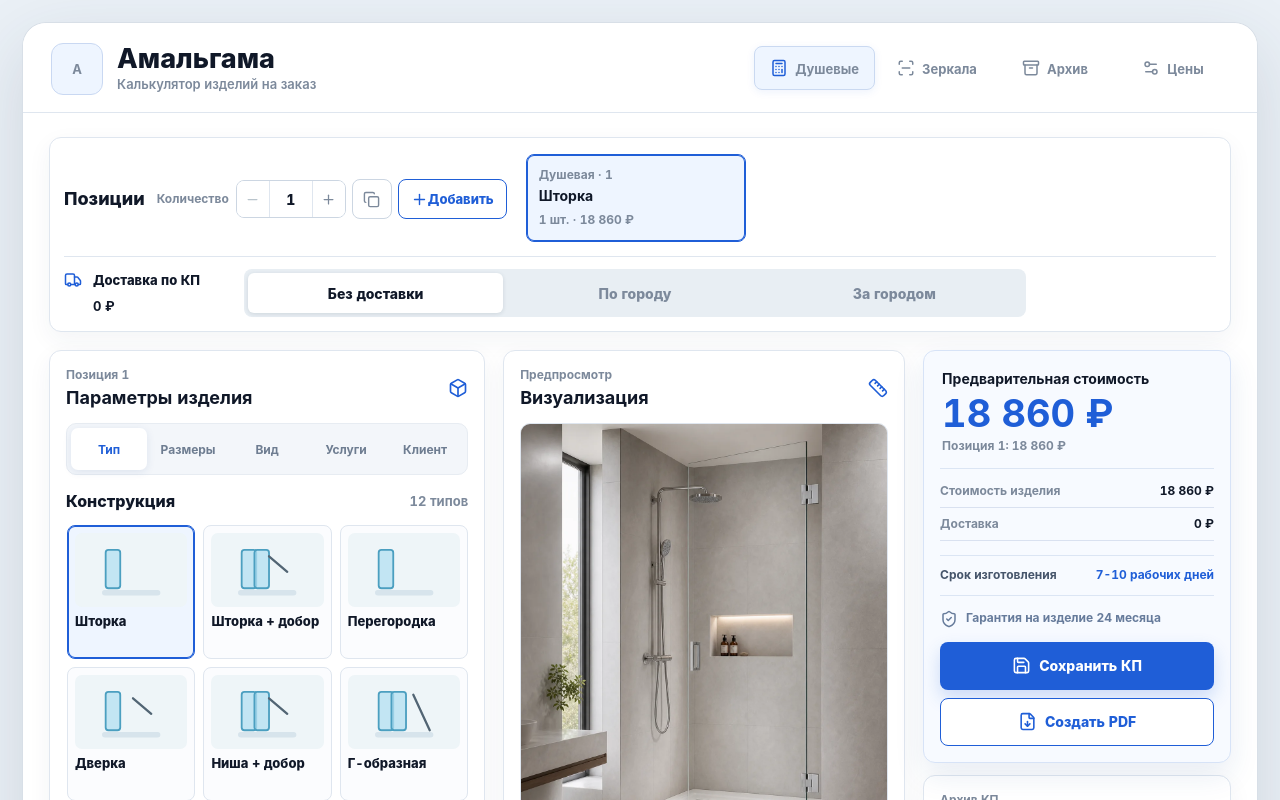
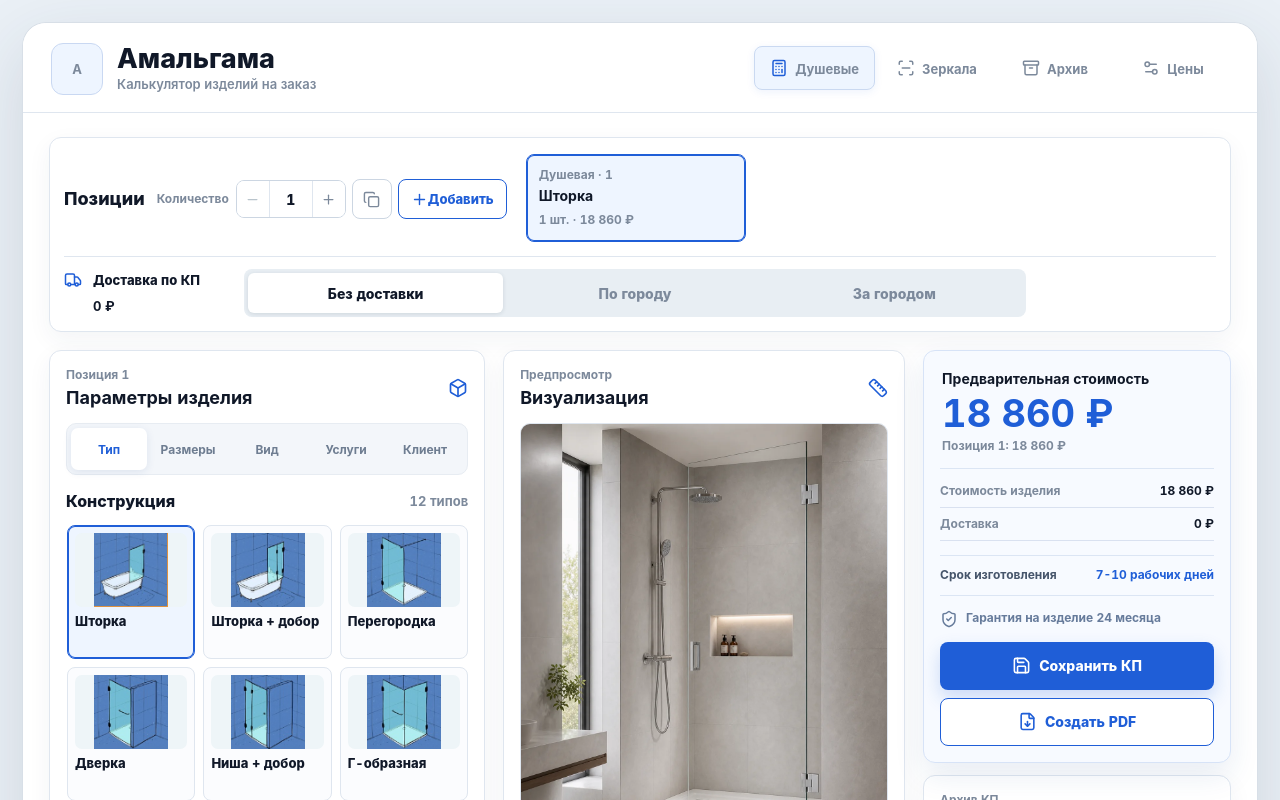
Before and after one commit to Maxim-hub2020/calc-dush, a React (Vite) app: page / in a window 1280 px wide. Shown: the top 800 px of the page. Built offline with nearby package versions, Linux system fonts and the light colour scheme.

Commit message:
Use reference shower thumbnails

```diff
--- a/src/App.css
+++ b/src/App.css
@@ -373,6 +373,16 @@
   display: block;
   width: calc(100% - 12px);
   height: calc(100% - 12px);
+}
+
+.reference-shower-thumbnail {
+  display: block;
+  height: 100%;
+  max-width: 100%;
+  aspect-ratio: 1;
+  background-color: #4d7ebc;
+  background-repeat: no-repeat;
+  background-size: 523.81% 442.86%;
 }
 
 .construction-card.is-selected {
--- a/src/App.tsx
+++ b/src/App.tsx
@@ -31,6 +31,7 @@ import {
   Truck,
   X,
 } from 'lucide-react'
+import showerThumbnailSprite from './assets/shower-thumbnail-sprite.png'
 import './App.css'
 import {
   applyQuoteDelivery,
@@ -3144,10 +3145,32 @@ type ShowerSketchProps = {
   sketch: Construction['sketch']
 }
 
+const constructionThumbnailPositions: Record<string, string> = {
+  '6663': '6.46% 21.88%',
+  '6744': '35.96% 21.88%',
+  '6747': '66.01% 21.88%',
+  '6745': '95.79% 21.88%',
+  '6746': '6.46% 58.68%',
+  '6748': '35.96% 58.68%',
+  '6749': '66.01% 58.68%',
+  '6750': '95.79% 58.68%',
+  '6751': '6.46% 95.49%',
+  '6752': '35.96% 95.49%',
+  '6753': '66.01% 95.49%',
+  '6754': '95.79% 95.49%',
+}
+
 function ConstructionPreview({ construction }: { construction: Construction }) {
+  const thumbnailPosition = constructionThumbnailPositions[construction.id]
+
   return (
     <span className="construction-preview">
-      <ShowerSketch sketch={construction.sketch} />
+      {thumbnailPosition ? (
+        <span
+          className="reference-shower-thumbnail"
+          style={{ backgroundImage: `url(${showerThumbnailSprite})`, backgroundPosition: thumbnailPosition }}
+        />
+      ) : <ShowerSketch sketch={construction.sketch} />}
     </span>
   )
 }
```
Also changed, not shown: src/assets/shower-thumbnail-sprite.png (added).
